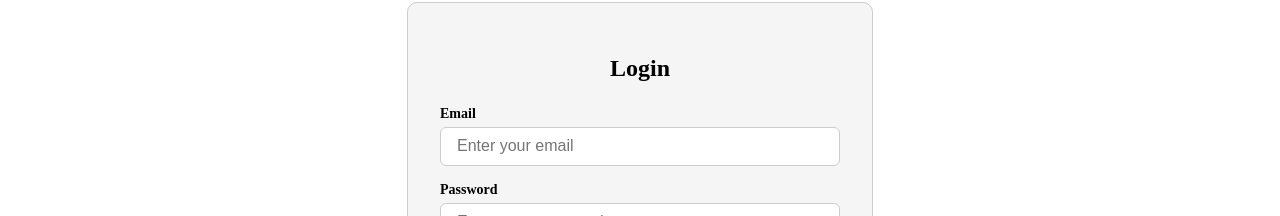
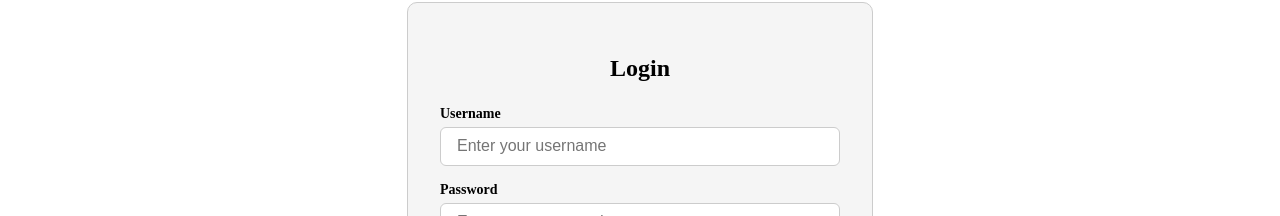
Before and after one commit to Albi123-cuni/Projekti-i-Praktikes, a React (Vite) app: page /login in a window 1280 px wide. Shown: the part 187-403 px from the top of the page. Built offline with nearby package versions, Linux system fonts and the light colour scheme.

Commit message:
nryshova login

```diff
--- a/package.json
+++ b/package.json
@@ -10,6 +10,7 @@
     "preview": "vite preview"
   },
   "dependencies": {
+    "@paypal/react-paypal-js": "^9.2.0",
     "lucide-react": "^1.14.0",
     "react": "^19.2.5",
     "react-dom": "^19.2.5",
--- a/src/pages/LoginPage.jsx
+++ b/src/pages/LoginPage.jsx
@@ -2,20 +2,20 @@ import { useState } from "react";
 import { useNavigate } from "react-router-dom";
 
 export default function LoginPage() {
-  const [email, setEmail] = useState("");
+  const [username, setUsername] = useState("");
   const [password, setPassword] = useState("");
   const [error, setError] = useState("");
   const [success, setSuccess] = useState(false);
   const navigate = useNavigate();
 
   const handleLogin = () => {
-    if (!email || !password) {
+    if (!username || !password) {
       setError("Please fill in all fields.");
       setSuccess(false);
       return;
     }
-    if (!email.includes("@")) {
-      setError("Please enter a valid email.");
+    if (username.length < 3) {
+      setError("Username must be at least 3 characters.");
       setSuccess(false);
       return;
     }
@@ -33,37 +33,35 @@ export default function LoginPage() {
       return;
     }
 
-    if (savedUser.email === email && savedUser.password === password) {
+    if (savedUser.username === username && savedUser.password === password) {
       setError("");
       setSuccess(true);
       localStorage.setItem("isLoggedIn", "true");
-      console.log("Login successful!");
-
       setTimeout(() => {
         navigate("/");
       }, 1000);
     } else {
-      setError("Incorrect email or password.");
+      setError("Incorrect username or password.");
       setSuccess(false);
     }
   };
 
   const handleRegister = () => {
-    if (!email || !password) {
+    if (!username || !password) {
       setError("Please fill in all fields to register.");
       return;
     }
-    if (!email.includes("@")) {
-      setError("Please enter a valid email.");
+    if (username.length < 3) {
+      setError("Username must be at least 3 characters.");
       return;
     }
     if (password.length < 6) {
       setError("Password must be at least 6 characters.");
       return;
     }
-    localStorage.setItem("user", JSON.stringify({ email, password }));
+    localStorage.setItem("user", JSON.stringify({ username, password }));
     setError("");
-    alert(`Account created for ${email}! You can now login.`);
+    alert(`Account created for ${username}! You can now login.`);
   };
 
   return (
@@ -116,16 +114,16 @@ export default function LoginPage() {
 
 
       <div style={{ display: "flex", flexDirection: "column", gap: "0.3rem" }}>
-        <label style={{ fontSize: "14px", fontWeight: "bold" }}>Email</label>
+        <label style={{ fontSize: "14px", fontWeight: "bold" }}>Username</label>
         <input
-          type="email"
-          placeholder="Enter your email"
-          value={email}
-          onChange={(e) => setEmail(e.target.value)}
+          type="text"
+          placeholder="Enter your username"
+          value={username}
+          onChange={(e) => setUsername(e.target.value)}
           style={{
             padding: "0.6rem 1rem",
             borderRadius: "6px",
-            border: error && !email ? "1px solid red" : "1px solid #ccc",
+            border: error && !username ? "1px solid red" : "1px solid #ccc",
             fontSize: "16px",
           }}
         />
```
Also changed, not shown: 1 other file (tests, documents, lock files or other folders).
